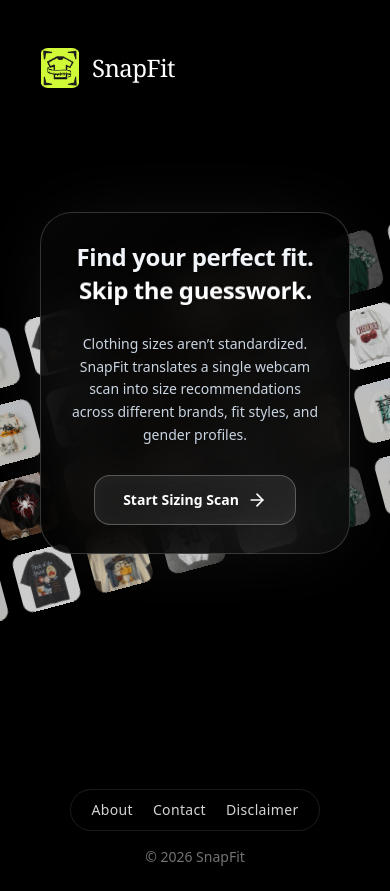
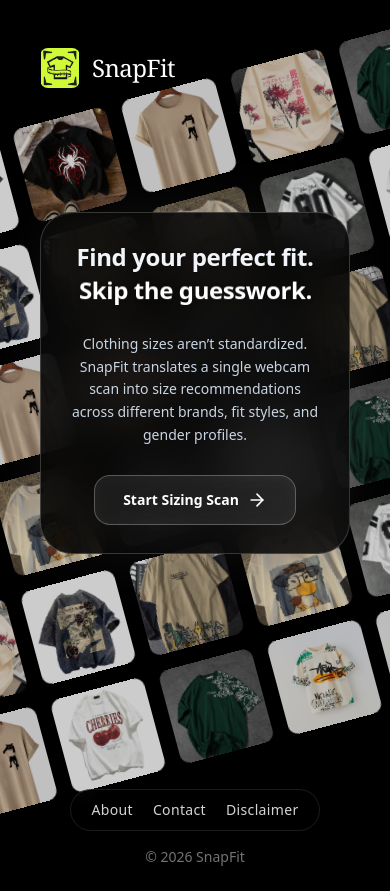
Before and after one commit to Samyuktha-21/SnapFit, a React (Vite) app in the folder Snapfit-UI/: page / in a window 390 px wide. Built offline with nearby package versions, Linux system fonts and the light colour scheme; a web font is replaced by a local one.

Commit message:
ui: increase background grid density and size on mobile to match desktop vibe

```diff
--- a/Snapfit-UI/src/components/GridMotion.tsx
+++ b/Snapfit-UI/src/components/GridMotion.tsx
@@ -11,7 +11,7 @@ const GridMotion: FC<GridMotionProps> = ({ items = [], gradientColor = 'black' }
   const gridRef = useRef<HTMLDivElement>(null);
   const rowRefs = useRef<(HTMLDivElement | null)[]>([]);
 
-  const totalItems = 28;
+  const totalItems = 42;
   const defaultItems = Array.from({ length: totalItems }, (_, index) => `Item ${index + 1}`);
   const combinedItems = items.length > 0 ? items.slice(0, totalItems) : defaultItems;
 
@@ -79,8 +79,8 @@ const GridMotion: FC<GridMotionProps> = ({ items = [], gradientColor = 'black' }
         }}
       >
         <div className="absolute inset-0 pointer-events-none z-[4] bg-[length:250px]"></div>
-        <div className="gap-4 flex-none relative w-[400vw] md:w-[450vw] grid grid-rows-4 grid-cols-1 rotate-[-15deg] origin-center z-[2]">
-          {Array.from({ length: 4 }, (_, rowIndex) => (
+        <div className="gap-4 flex-none relative w-[600vw] md:w-[450vw] grid grid-rows-6 grid-cols-1 rotate-[-15deg] origin-center z-[2]">
+          {Array.from({ length: 6 }, (_, rowIndex) => (
             <div
               key={rowIndex}
               className="grid gap-4 w-full"
--- a/Snapfit-UI/src/pages/Home.tsx
+++ b/Snapfit-UI/src/pages/Home.tsx
@@ -12,8 +12,8 @@ export default function Home() {
     navigate('/scanfit');
   };
 
-  // Create an array of 28 items repeating the 12 shirt images
-  const shirtImages = Array.from({ length: 28 }, (_, i) => `/shirts/${(i % 12) + 1}.jpg`);
+  // Create an array of 42 items repeating the 12 shirt images
+  const shirtImages = Array.from({ length: 42 }, (_, i) => `/shirts/${(i % 12) + 1}.jpg`);
 
   return (
     <div className="relative z-0 min-h-[85vh] flex flex-col items-center justify-center py-4 px-6">
```
